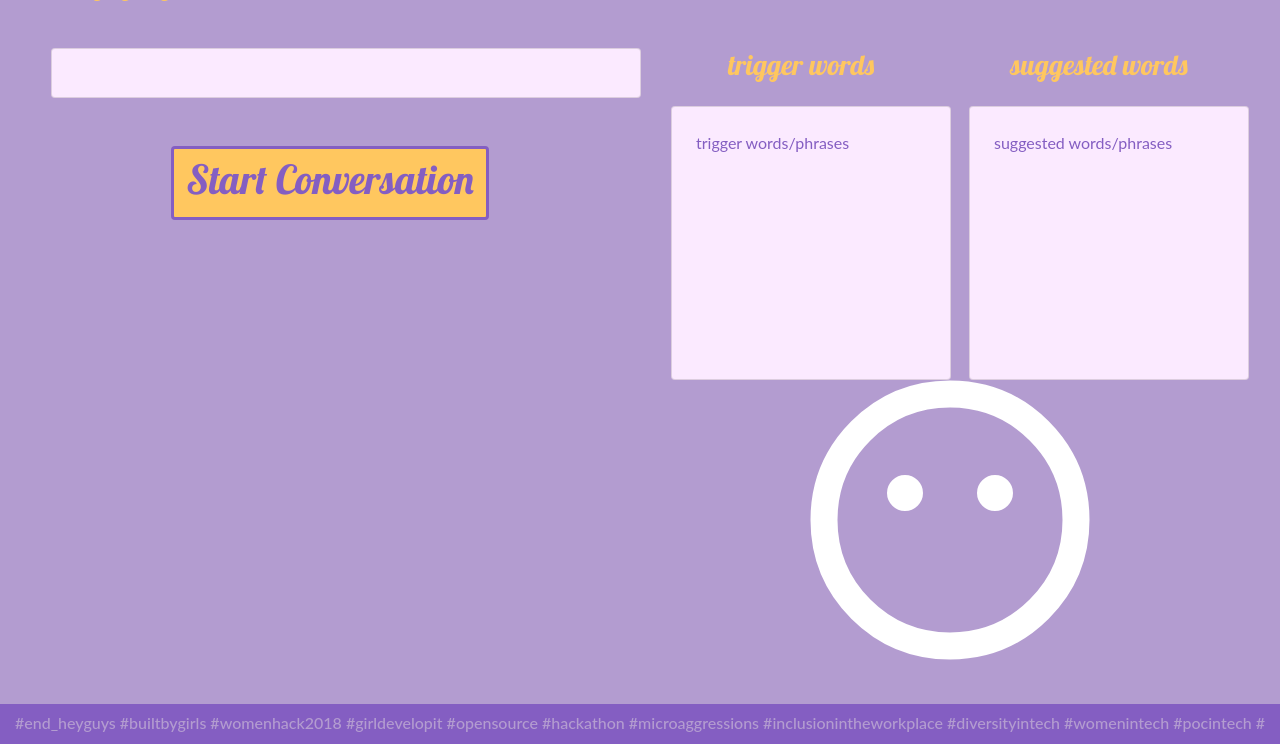
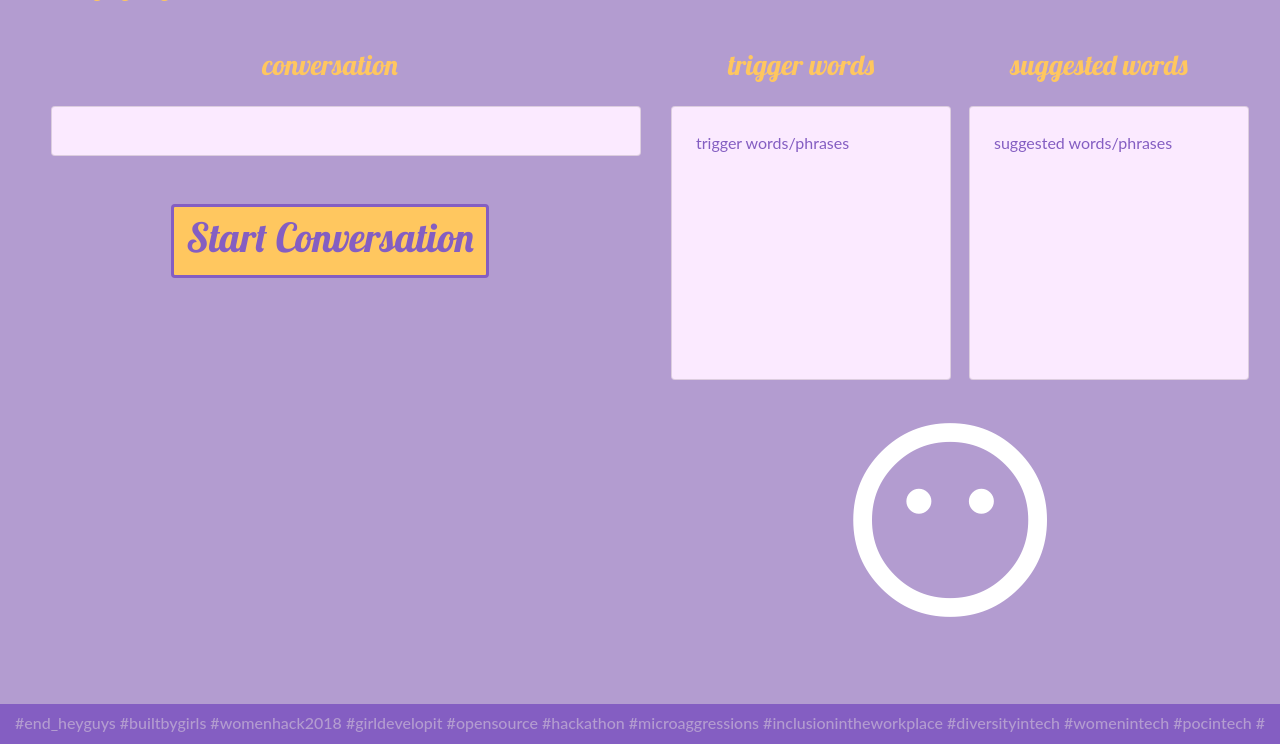
Before and after one commit to LisaLen/hey_guys, a Flask app: page / in a window 1280 px wide. Shown: the part 56-800 px from the top of the page. Run offline with Flask 2, Linux system fonts and the light colour scheme; some libraries are stand-ins or nearby versions.

Commit message:
added third subtitle, fixed face sizing issue

```diff
--- a/static/css/main.css
+++ b/static/css/main.css
@@ -81,7 +81,7 @@ body {
 }
 
 i {
-	font-size: 18em;
+	font-size: 25vh;
 
 }
 
--- a/templates/main.html
+++ b/templates/main.html
@@ -40,7 +40,10 @@
 <div class="container-fluid mainbody">
 <div class="row">
 	<div class="col-12 col-md-6 left" >
-		<div class="card my-5 mx-3">
+		<div class="subtitle text-center mt-5 mx-3">
+			<h3>conversation</h3>
+		</div>
+		<div class="card mt-4 mb-5 mx-3">
 		  <div class="card-body" id="mainbox">
 		  </div>
 		</div>
```
